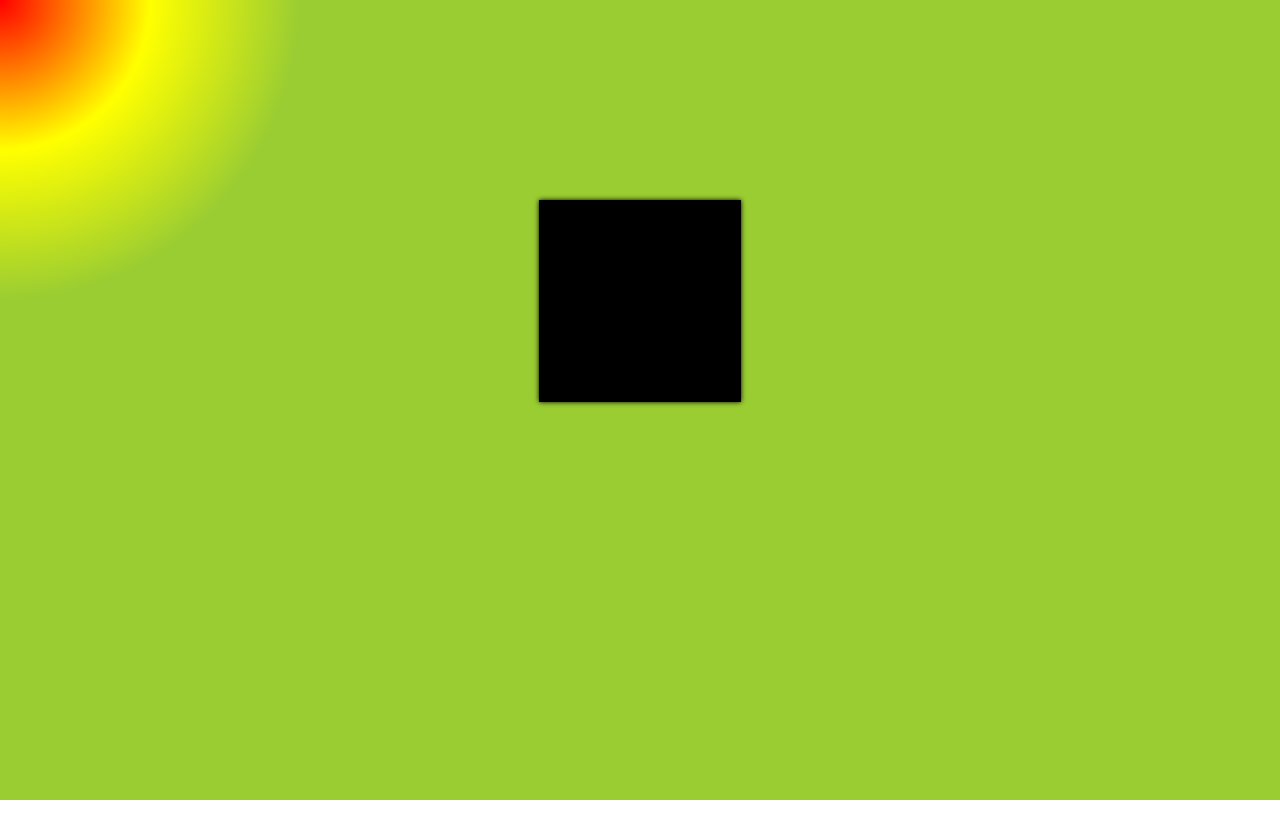
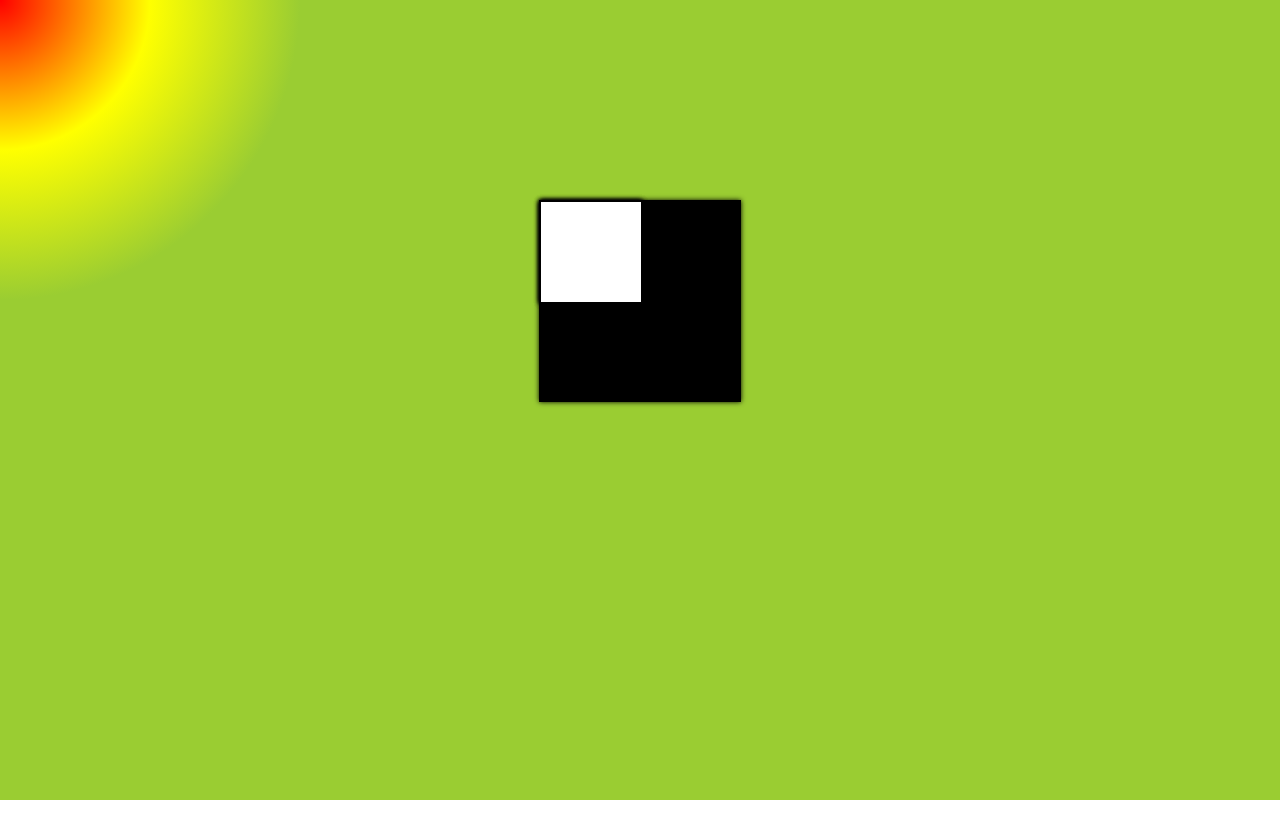
Before and after one commit to hui2424564720/hamapi, a plain HTML site: page carton.html in a window 1280 px wide. Drawn offline with Linux system fonts and the light colour scheme.

Commit message:
给li标签添加属性

```diff
--- a/carton.html
+++ b/carton.html
@@ -38,7 +38,17 @@
             transform: rotateX(30deg) rotateZ(30deg) rotateY(10deg)
         }
 
-
+        ul li {
+            padding: 0;
+            width: 100px;
+            height: 100px;
+            background-color: #fff;
+            position: absolute;
+            transform-origin: left;
+            border: 1px solid #000;
+            box-shadow: 0px 0px 5px #000;
+            transform-style: preserve-3d;
+        }
     </style>
 <body>
     <ul>
```
